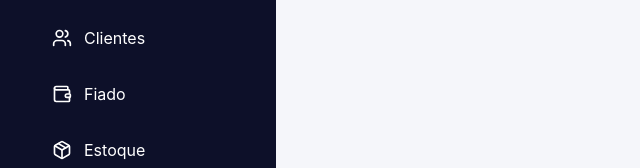
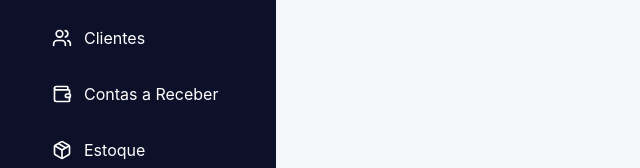
Before and after one commit to natanaelrb/coremarket-frontend, a React (Vite) app: page / in a window 1280 px wide. Shown: the part 154-322 px from the top of the page, without its empty margins (0-640 px from the left). Built offline with nearby package versions, Linux system fonts and the light colour scheme.

Commit message:
feat: adicionar navegação lateral

```diff
--- a/src/components/Sidebar.jsx
+++ b/src/components/Sidebar.jsx
@@ -1,3 +1,4 @@
+
 import {
   LayoutDashboard,
   Users,
@@ -24,8 +25,8 @@ export default function Sidebar() {
       icon: <Users size={20} />
     },
     {
-      name: "Fiado",
-      path: "/fiado",
+      name: "Contas a Receber",
+      path: "/contas-receber",
       icon: <Wallet size={20} />
     },
     {
```
